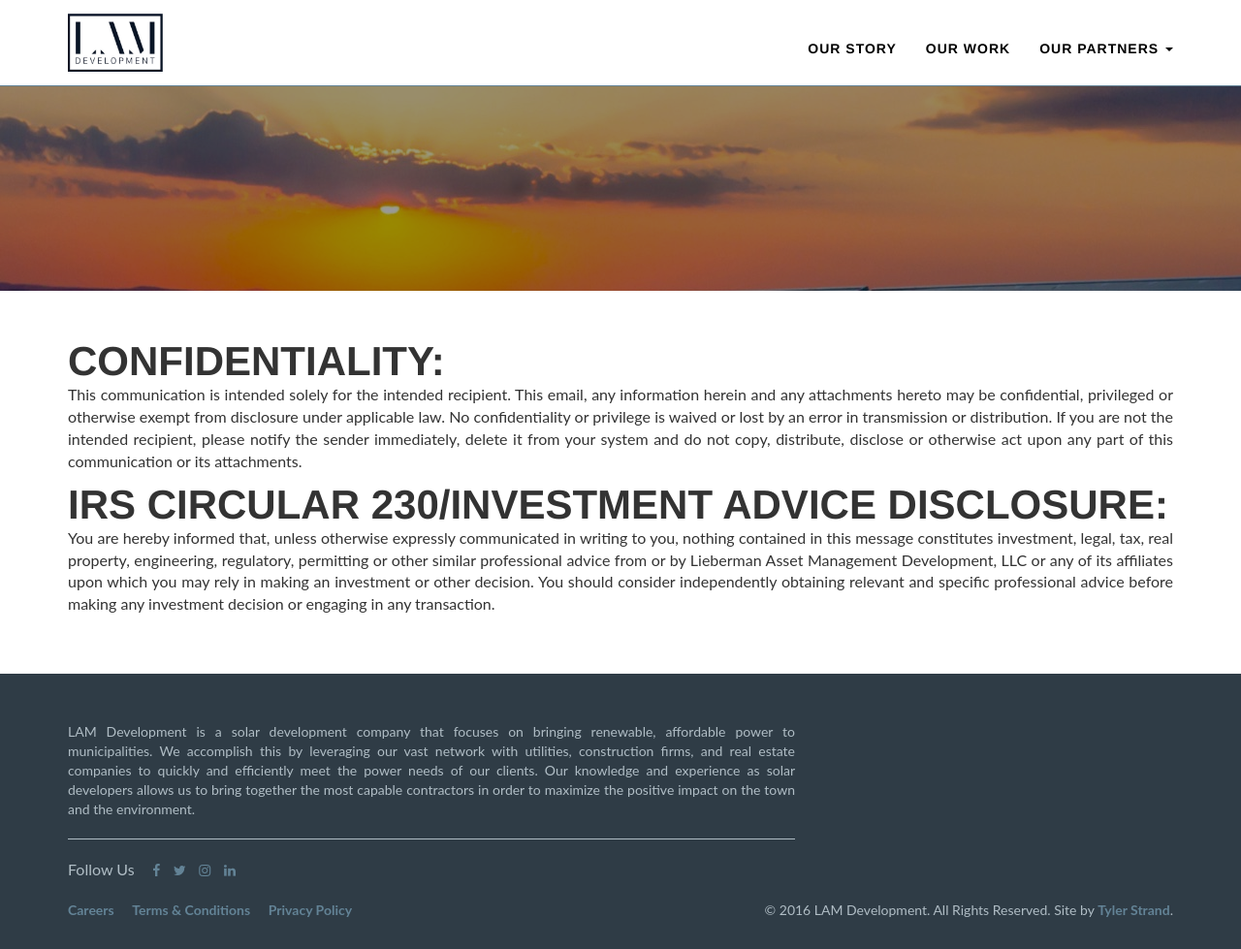
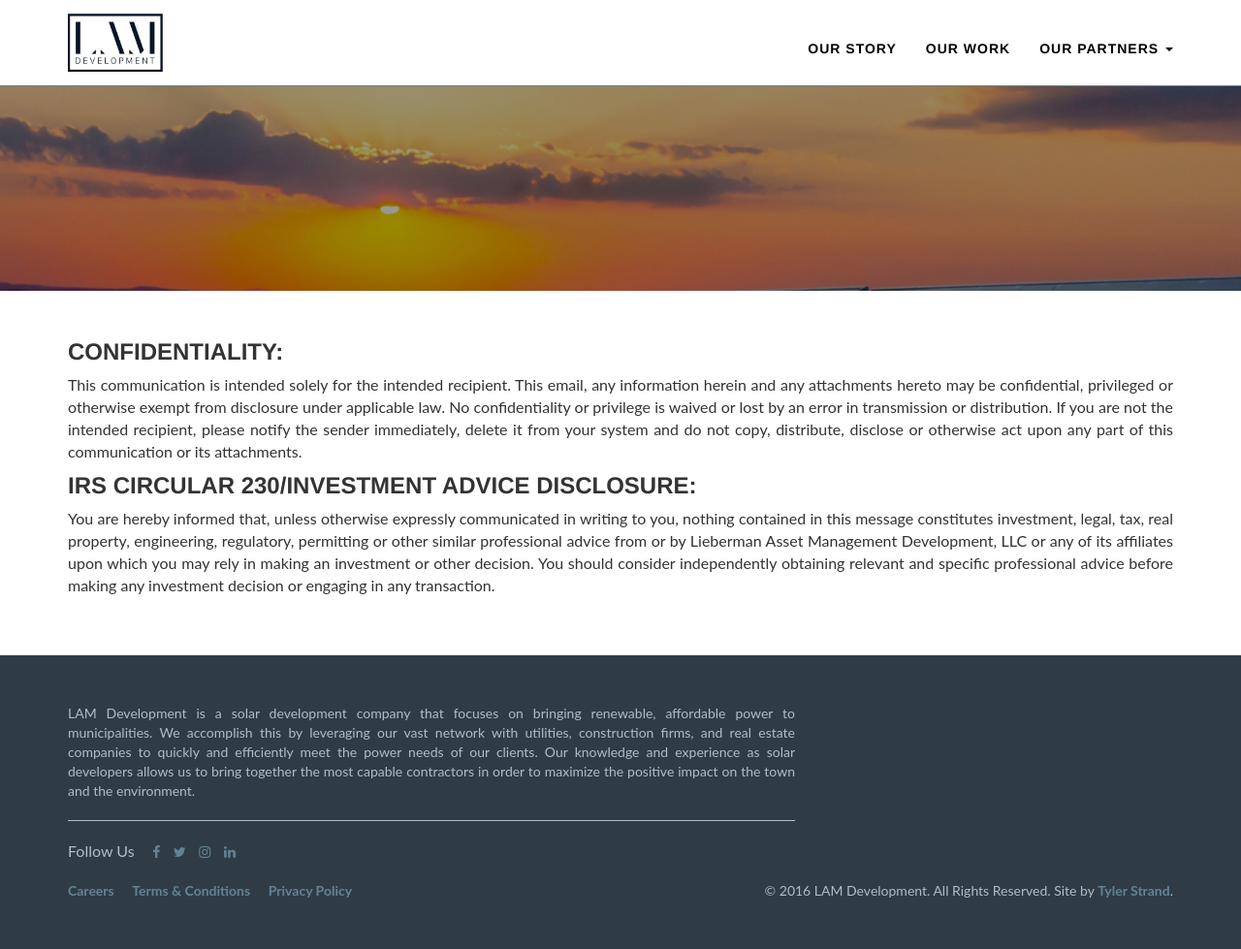
Before and after one commit to tstrand/lamdevelopment, a Jekyll site: the page built from email-disclaimer.markdown, in a window 1280 px wide and 979 px high. Shown: the whole window at 97% size. Built offline with Jekyll 4.4.1, drawn with Linux system fonts in a browser that asks for light colours; nearby versions of some CDN libraries.

Commit message:
Updated Email Disclaimer

```diff
--- a/email-disclaimer.markdown
+++ b/email-disclaimer.markdown
@@ -4,10 +4,11 @@ date: 2016-11-02 00:41:00 Z
 layout: page
 ---
 
-## CONFIDENTIALITY:
+### CONFIDENTIALITY:
 
 This communication is intended solely for the intended recipient.  This email, any information herein and any attachments hereto may be confidential, privileged or otherwise exempt from disclosure under applicable law.  No confidentiality or privilege is waived or lost by an error in transmission or distribution.  If you are not the intended recipient, please notify the sender immediately, delete it from your system and do not copy, distribute, disclose or otherwise act upon any part of this communication or its attachments.
+<br/>
 
-## IRS CIRCULAR 230/INVESTMENT ADVICE DISCLOSURE:
+### IRS CIRCULAR 230/INVESTMENT ADVICE DISCLOSURE:
 
 You are hereby informed that, unless otherwise expressly communicated in writing to you, nothing contained in this message constitutes investment, legal, tax, real property, engineering, regulatory, permitting or other similar professional advice from or by Lieberman Asset Management Development, LLC or any of its affiliates upon which you may rely in making an investment or other decision. You should consider independently obtaining relevant and specific professional advice before making any investment decision or engaging in any transaction.
```
